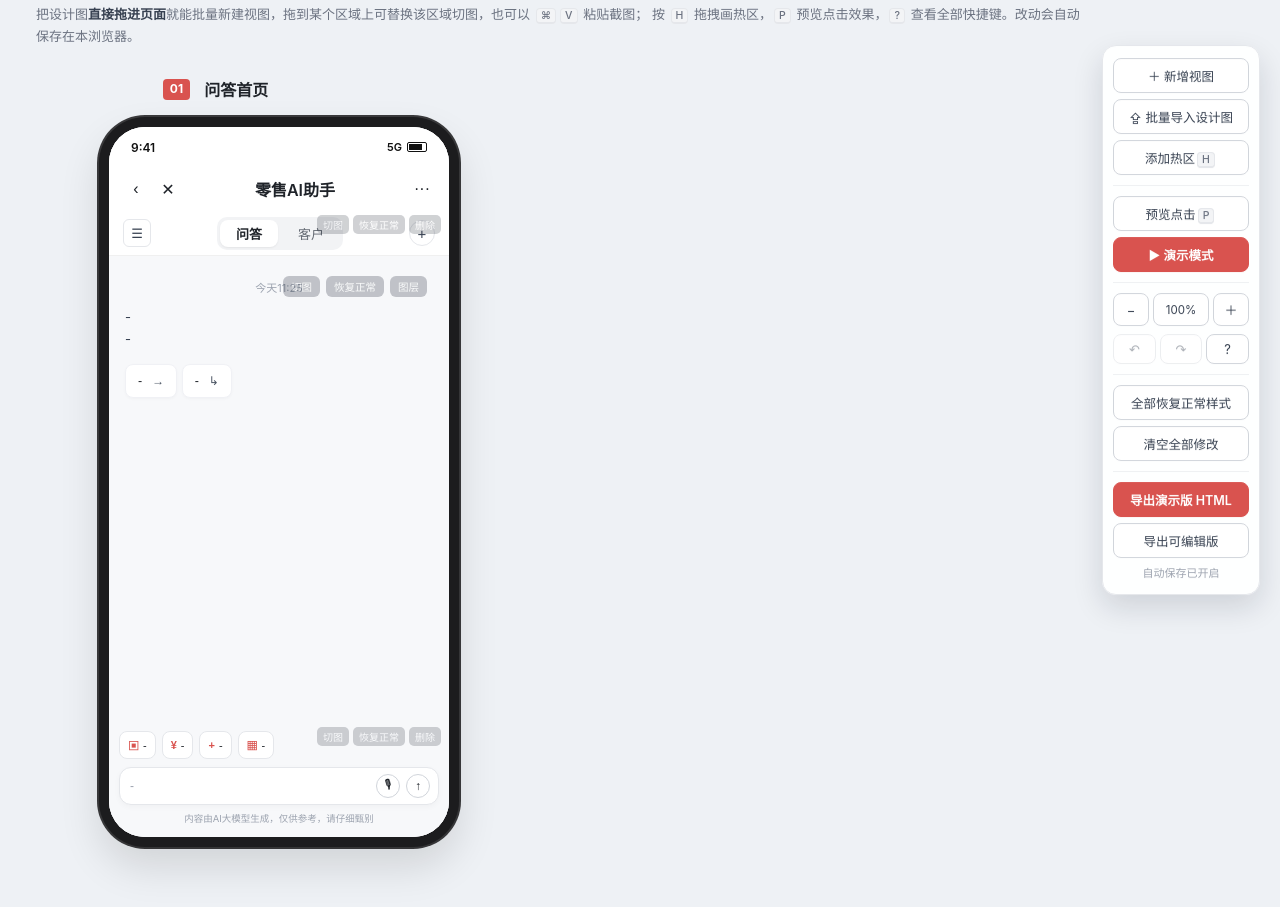
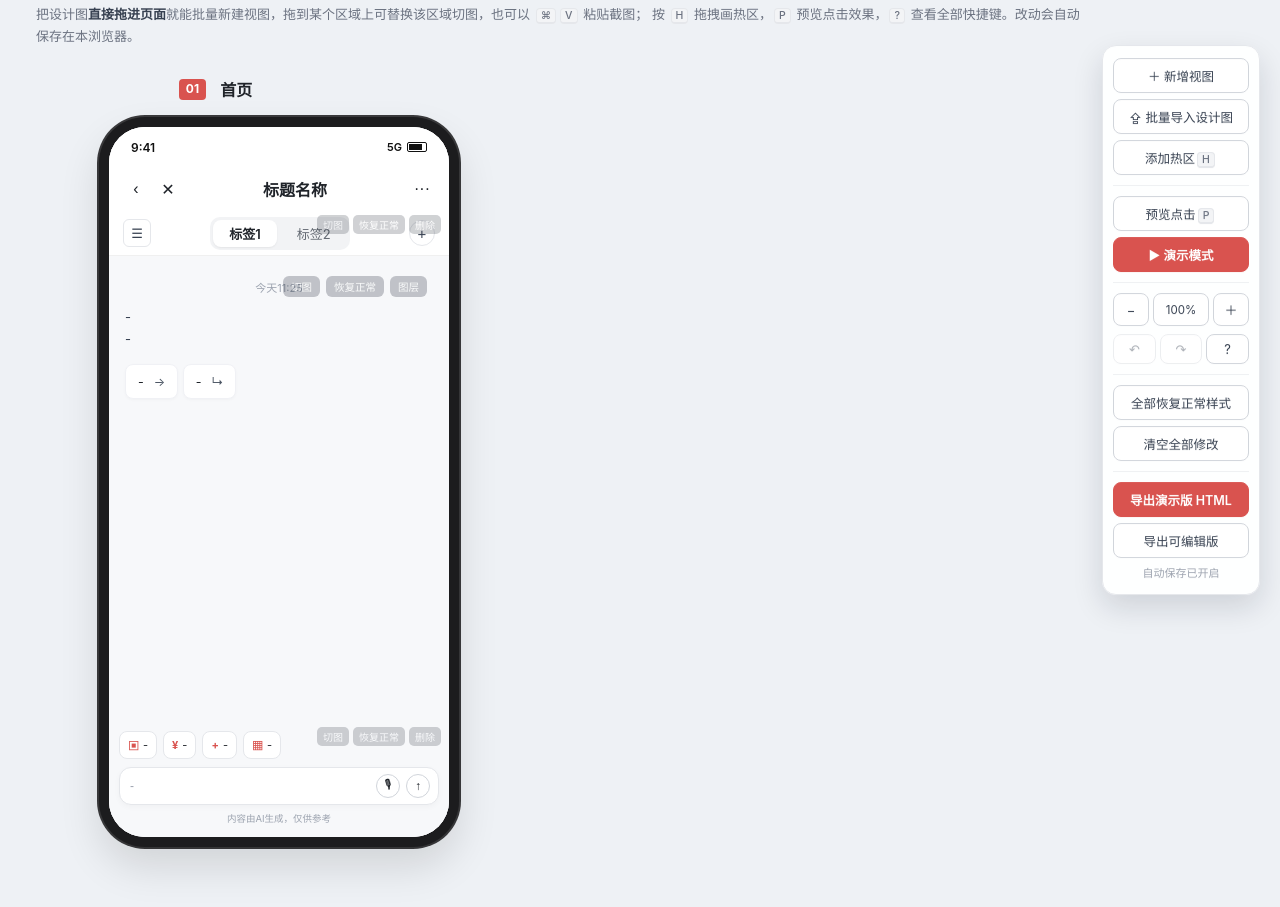
Before and after one commit to gogoclaire/ui-hotspot-tool, a plain HTML site: page index.html in a window 1280 px wide. Shown: the part 80-987 px from the top of the page. Drawn offline with Linux system fonts and the light colour scheme.

Commit message:
feat: make header, tabs, welcome, prompts, pills, and placeholder editable

```diff
--- a/index.html
+++ b/index.html
@@ -3,7 +3,7 @@
 <head>
   <meta charset="UTF-8" />
   <meta name="viewport" content="width=device-width, initial-scale=1.0" />
-  <title>零售AI助手 · UI 优化设计稿</title>
+  <title>标题名称</title>
   <style>
     * { box-sizing: border-box; margin: 0; padding: 0; }
 
@@ -759,6 +759,19 @@
     .tab { font-size: 13px; padding: 4px 16px; border-radius: 8px; border: none; background: transparent; color: #646a73; cursor: pointer; transition: all 0.15s ease; }
     .tab:hover { color: #1f2329; }
     .tab.active { background-color: #ffffff; color: #1f2329; font-weight: 600; box-shadow: 0 1px 2px rgba(0, 0, 0, 0.06); }
+    body:not(.is-viewing) [contenteditable="true"]:not(#boardTitle):not(.ov-badge):not(.ov-name-editable):not(.ai-title-text) {
+      outline: none;
+      border-radius: 4px;
+      cursor: text;
+      transition: background 0.15s ease, box-shadow 0.15s ease;
+    }
+    body:not(.is-viewing) [contenteditable="true"]:not(#boardTitle):not(.ov-badge):not(.ov-name-editable):not(.ai-title-text):hover {
+      background: rgba(217, 83, 79, 0.08);
+    }
+    body:not(.is-viewing) [contenteditable="true"]:not(#boardTitle):not(.ov-badge):not(.ov-name-editable):not(.ai-title-text):focus {
+      background: #ffffff;
+      box-shadow: inset 0 0 0 1px #f5c2c0;
+    }
 
     /* 对话内容主体 */
     .body.chat-body {
@@ -1186,7 +1199,7 @@
           <button type="button" class="icon-btn back-nav-btn" title="返回" data-action="nav-back">‹</button>
           <button type="button" class="icon-btn" title="关闭">✕</button>
         </div>
-        <span class="ai-title-text" contenteditable="true" spellcheck="false">零售AI助手</span>
+        <span class="ai-title-text" contenteditable="true" spellcheck="false">标题名称</span>
         <button type="button" class="icon-btn" title="更多操作">···</button>
       </div>
 
@@ -1200,8 +1213,8 @@
           <div class="hotspot-layer"></div>
           <button type="button" class="tool-icon" title="历史记录">☰</button>
           <div class="tabs">
-            <button type="button" class="tab active" onclick="switchTab(this)">问答</button>
-            <button type="button" class="tab" onclick="switchTab(this)">客户</button>
+            <div role="button" tabindex="0" class="tab active" onclick="switchTab(this)"><span class="tab-text" contenteditable="true" spellcheck="false">标签1</span></div>
+            <div role="button" tabindex="0" class="tab" onclick="switchTab(this)"><span class="tab-text" contenteditable="true" spellcheck="false">标签2</span></div>
           </div>
           <button type="button" class="tool-icon new-chat-btn" title="新建对话">+</button>
         </div>
@@ -1215,19 +1228,19 @@
         </div>
         <div class="dom-content">
           <div class="hotspot-layer"></div>
-          <div class="timestamp" style="margin-bottom: 12px;">今天11:25</div>
-          <div class="welcome-text" style="margin-bottom: 14px;">
-           -<br />
+          <div class="timestamp" style="margin-bottom: 12px;" contenteditable="true" spellcheck="false">今天11:25</div>
+          <div class="welcome-text" style="margin-bottom: 14px;" contenteditable="true" spellcheck="false">
+            -<br />
             -
           </div>
-          <button type="button" class="prompt-card" style="margin-bottom: 10px;" onclick="sendPromptFromCard(this, '-')">
-            <span>-</span>
+          <div role="button" tabindex="0" class="prompt-card" style="margin-bottom: 10px;" onclick="sendPromptFromCard(this, event)">
+            <span class="prompt-text" contenteditable="true" spellcheck="false">-</span>
             <span class="enter-icon">→</span>
-          </button>
-          <button type="button" class="prompt-card" onclick="sendPromptFromCard(this, '-')">
-            <span>-</span>
+          </div>
+          <div role="button" tabindex="0" class="prompt-card" onclick="sendPromptFromCard(this, event)">
+            <span class="prompt-text" contenteditable="true" spellcheck="false">-</span>
             <span class="enter-icon">↳</span>
-          </button>
+          </div>
         </div>
       </div>
 
@@ -1240,19 +1253,19 @@
         <div class="dom-content">
           <div class="hotspot-layer"></div>
           <div class="quick-pills">
-            <button type="button" class="pill" onclick="fillQuickPill(this, '问产品：')"><i>▣</i> -</button>
-            <button type="button" class="pill" onclick="fillQuickPill(this, '问资配：')"><i>¥</i> -</button>
-            <button type="button" class="pill" onclick="fillQuickPill(this, '去添加：')"><i>+</i> -</button>
-            <button type="button" class="pill" onclick="fillQuickPill(this, '客户视图：')"><i>▦</i> -</button>
+            <div role="button" tabindex="0" class="pill" onclick="fillQuickPill(this, event)"><i>▣</i> <span class="pill-text" contenteditable="true" spellcheck="false">-</span></div>
+            <div role="button" tabindex="0" class="pill" onclick="fillQuickPill(this, event)"><i>¥</i> <span class="pill-text" contenteditable="true" spellcheck="false">-</span></div>
+            <div role="button" tabindex="0" class="pill" onclick="fillQuickPill(this, event)"><i>+</i> <span class="pill-text" contenteditable="true" spellcheck="false">-</span></div>
+            <div role="button" tabindex="0" class="pill" onclick="fillQuickPill(this, event)"><i>▦</i> <span class="pill-text" contenteditable="true" spellcheck="false">-</span></div>
           </div>
           <div class="input-box">
-            <input class="chat-input" type="text" placeholder="-" onkeydown="handleInputKey(event, this)" />
+            <input class="chat-input" type="text" placeholder="-" title="双击可修改提示文字" ondblclick="editInputPlaceholder(this)" onkeydown="handleInputKey(event, this)" />
             <div class="input-actions">
               <button type="button" class="circle-btn" title="语音输入">🎙</button>
               <button type="button" class="circle-btn send-btn" title="发送" onclick="submitComposerInput(this)">↑</button>
             </div>
           </div>
-          <div class="disclaimer">内容由AI大模型生成，仅供参考，请仔细甄别</div>
+          <div class="disclaimer" contenteditable="true" spellcheck="false">内容由AI生成，仅供参考</div>
         </div>
       </div>
     </div>
@@ -2377,6 +2390,7 @@
       closeLayerPanel();
       deselect();
       titleEl.textContent = st.title || titleEl.textContent;
+      document.title = titleEl.textContent.trim() || '标题名称';
       ov.innerHTML = detokenize(st.grid || '');
       refreshAllTags();
       mo.takeRecords();
@@ -2873,7 +2887,7 @@
       }
 
       if (typing) {
-        if (key === 'Enter' && e.target.matches && e.target.matches('.ov-badge, .ov-name-editable, #boardTitle, .ai-title-text')) {
+        if (key === 'Enter' && e.target.matches && e.target.matches('.ov-badge, .ov-name-editable, #boardTitle, .ai-title-text, .tab-text, .prompt-text, .pill-text, .timestamp, .disclaimer')) {
           e.preventDefault();
           e.target.blur();
         }
@@ -2948,17 +2962,27 @@
       tabBtn.classList.add('active');
     }
 
-    function sendPromptFromCard(cardBtn, questionText) {
+    function sendPromptFromCard(cardBtn, ev) {
+      if (!isViewing() && !cardBtn.closest('#demoDevice') && ev?.target?.closest('.prompt-text')) return;
       const chatBody = cardBtn.closest('.chat-body');
       if (!chatBody || chatBody.classList.contains('img-mode')) return;
+      const text = cardBtn.querySelector('.prompt-text')?.textContent.trim() || cardBtn.textContent.trim();
       const domContent = chatBody.querySelector('.dom-content') || chatBody;
-      appendMessageToContainer(domContent, chatBody, questionText);
-    }
-
-    function fillQuickPill(pillBtn, prefix) {
+      appendMessageToContainer(domContent, chatBody, text);
+    }
+
+    function fillQuickPill(pillBtn, ev) {
+      if (!isViewing() && !pillBtn.closest('#demoDevice') && ev?.target?.closest('.pill-text')) return;
       const composer = pillBtn.closest('.composer');
       const input = composer?.querySelector('.chat-input');
-      if (input) { input.value = prefix; input.focus(); }
+      const label = pillBtn.querySelector('.pill-text')?.textContent.trim() || '';
+      if (input && label) { input.value = `${label}：`; input.focus(); }
+    }
+
+    function editInputPlaceholder(inp) {
+      if (isViewing() || inp.closest('#demoDevice') || IS_EXPORTED) return;
+      const v = prompt('修改输入框提示文字（placeholder）', inp.placeholder || '');
+      if (v !== null) inp.placeholder = v;
     }
 
     function submitComposerInput(sendBtn) {
@@ -3008,8 +3032,9 @@
       }
 
       if (!getCards().length) {
-        ov.appendChild(buildCard({ id: '01', badge: '01', name: '问答首页', type: 'home', screenHtml: TEMPLATE_HTML }));
-      }
+        ov.appendChild(buildCard({ id: '01', badge: '01', name: '首页', type: 'home', screenHtml: TEMPLATE_HTML }));
+      }
+      titleEl.addEventListener('input', () => { document.title = titleEl.textContent.trim() || '标题名称'; });
       ensureLayerChips();
       refreshAllTags();
       BAKED_STATE = serializeState();
```
